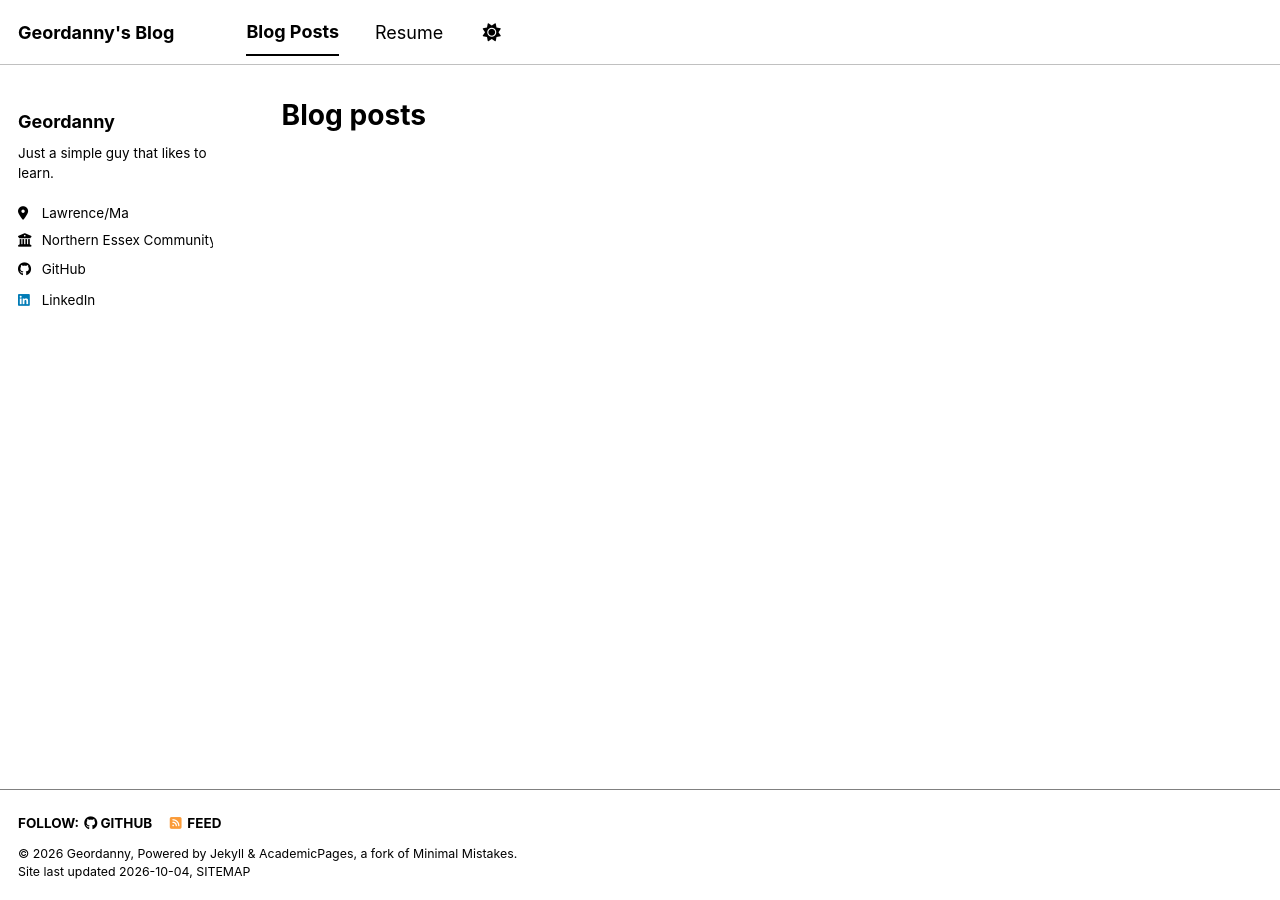
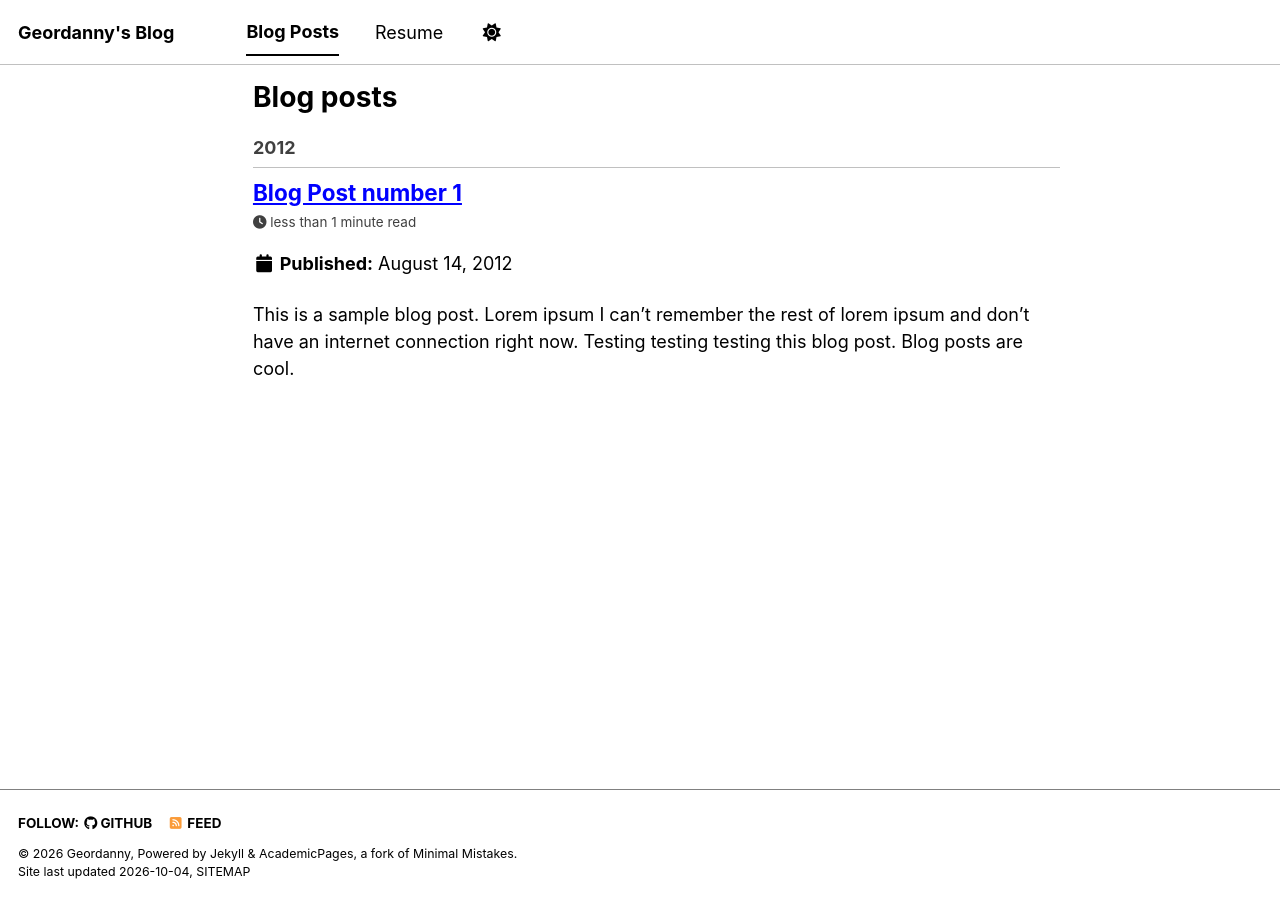
Before and after one commit to Geordanny1/Geordanny1.github.io, a Jekyll site: the page built from _pages/year-archive.html, in a window 1280 px wide. Built offline with Jekyll 4.4.1, drawn with Linux system fonts in a browser that asks for light colours; a style sheet for code colours, icons or effects is not loaded.

Commit message:
change layout

```diff
--- a/_config.yml
+++ b/_config.yml
@@ -243,10 +243,10 @@ defaults:
       type: posts
     values:
       layout: single
-      author_profile: true
+      author_profile: false
       read_time: true
-      comments: true
-      share: true
+      comments: false
+      share: false
       related: true
   # _pages
   - scope:
@@ -254,14 +254,14 @@ defaults:
       type: pages
     values:
       layout: single
-      author_profile: true
+      author_profile: false
   # _teaching
   - scope:
       path: ""
       type: teaching
     values:
       layout: single
-      author_profile: true
+      author_profile: false
       share: true
       comments: true
   # _publications
@@ -270,7 +270,7 @@ defaults:
       type: publications
     values:
       layout: single
-      author_profile: true
+      author_profile: false
       share: true
       comments: true
   # _portfolio
@@ -279,7 +279,7 @@ defaults:
       type: portfolio
     values:
       layout: single
-      author_profile: true
+      author_profile: false
       share: true
       comment: true
   # _talks
@@ -288,7 +288,7 @@ defaults:
       type: talks
     values:
       layout: talk
-      author_profile: true
+      author_profile: false
       share: true
 
 
--- a/_layouts/talk.html
+++ b/_layouts/talk.html
@@ -15,6 +15,8 @@ layout: default
 {% endif %}
 
 <div id="main" role="main">
+
+  {% if page.url == "/"%}
   {% include sidebar.html %}
 
   <article class="page" itemscope itemtype="http://schema.org/CreativeWork">
@@ -39,6 +41,8 @@ layout: default
 
         </header>
       {% endunless %}
+
+      {% endif %}
 
       <section class="page__content" itemprop="text">
         {{ content }}
--- a/_pages/year-archive.html
+++ b/_pages/year-archive.html
@@ -2,7 +2,7 @@
 layout: archive
 permalink: /year-archive/
 title: "Blog posts"
-author_profile: true
+author_profile: false
 redirect_from:
   - /wordpress/blog-posts/
 ---
--- /dev/null
+++ b/_posts/2012-08-14-blog-post-1.md
@@ -0,0 +1,20 @@
+---
+title: 'Blog Post number 1'
+date: 2012-08-14
+permalink: /posts/2012/08/blog-post-1/
+tags:
+  - cool posts
+  - category1
+  - category2
+---
+
+This is a sample blog post. Lorem ipsum I can't remember the rest of lorem ipsum and don't have an internet connection right now. Testing testing testing this blog post. Blog posts are cool.
+
+Headings are cool
+======
+
+You can have many headings
+======
+
+Aren't headings cool?
+------
--- a/_sass/layout/_page.scss
+++ b/_sass/layout/_page.scss
@@ -6,13 +6,16 @@
   @include container;
   @include clearfix;
   margin-top: 2em;
-  padding-left: 1em;
-  padding-right: 1em;
+  // padding-left: 1em;
+  // padding-right: 1em;
   animation: intro 0.3s both;
   animation-delay: 0.35s;
+  // background-color: yellow;
+  // margin-left: 5rem;
+  margin: 1rem 2rem;
 
   @include breakpoint($x-large) {
-    max-width: $x-large;
+    max-width: 80%;
   }
 }
 
```
Also changed, not shown: _pages/about.md (+0 -1 lines).
